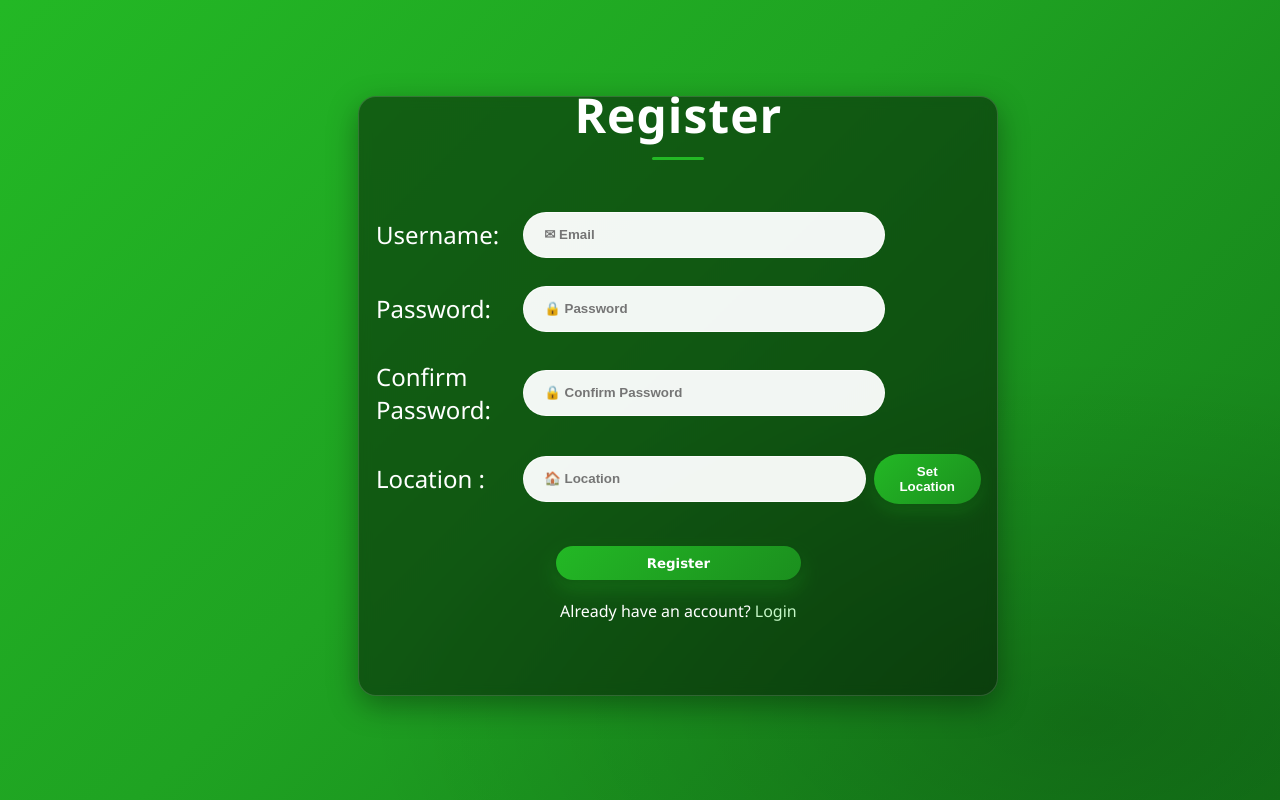
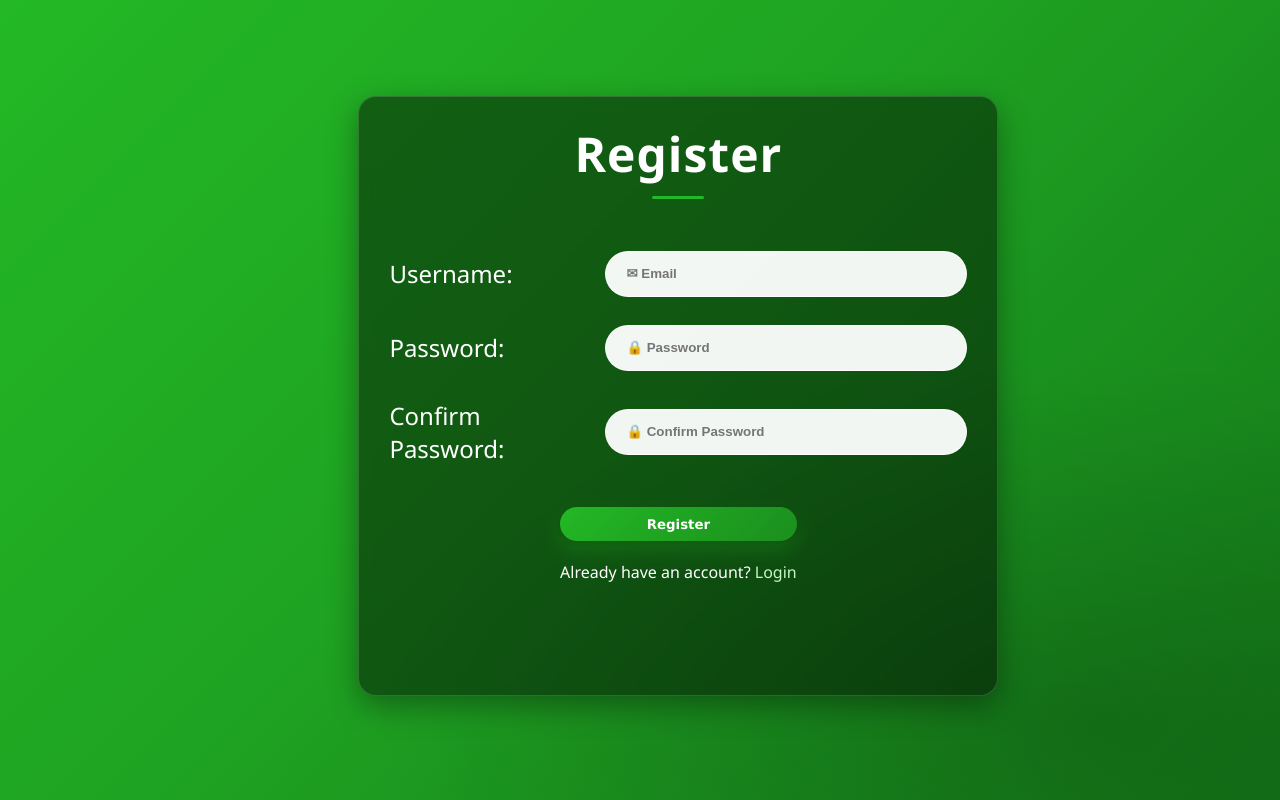
Before and after one commit to ashensilva12/SarpResQ, a React (Vite) app: page /Register in a window 1280 px wide. Built offline with nearby package versions, Linux system fonts and the light colour scheme.

Commit message:
Update Register.jsx

```diff
--- a/src/component/pages/Register.jsx
+++ b/src/component/pages/Register.jsx
@@ -1,28 +1,8 @@
-import React, { useState } from 'react'
+import React from 'react'
 import './Register.css'
-import loginImage from '../../assets/login.jpg';
 import { Link } from 'react-router-dom';
 
 function Register() {
-    const [location, setLocation] = useState('')
-
-    const handleSetLocation = () => {
-        if (!navigator.geolocation) {
-            alert('Geolocation is not supported by your browser')
-            return
-        }
-        navigator.geolocation.getCurrentPosition(
-            (pos) => {
-                const lat = pos.coords.latitude.toFixed(6)
-                const lng = pos.coords.longitude.toFixed(6)
-                setLocation(`${lat}, ${lng}`)
-            },
-            (err) => {
-                alert('Unable to retrieve your location')
-            },
-            { enableHighAccuracy: true, timeout: 10000 }
-        )
-    }
     return (
         <div className="auth-page">
             <div className="loginbox">
@@ -44,23 +24,6 @@ function Register() {
                     <td><input type="password" name="confirmPassword" placeholder="&#128274; Confirm Password" required/></td>
                 </tr>
                 <tr>
-                    <td>Location :</td>
-                    <td>
-                        <div className="location-row">
-                            <input
-                                className="location-input"
-                                type="text"
-                                name="location"
-                                placeholder="&#127968; Location"
-                                value={location}
-                                onChange={(e) => setLocation(e.target.value)}
-                                required
-                            />
-                            <button type="button" className="set-location-btn" onClick={handleSetLocation}>Set Location</button>
-                        </div>
-                    </td>
-                </tr>
-                <tr>
                     <td colSpan="2" ><button type="submit">Register</button></td>
                 </tr>
                 <tr>
```
